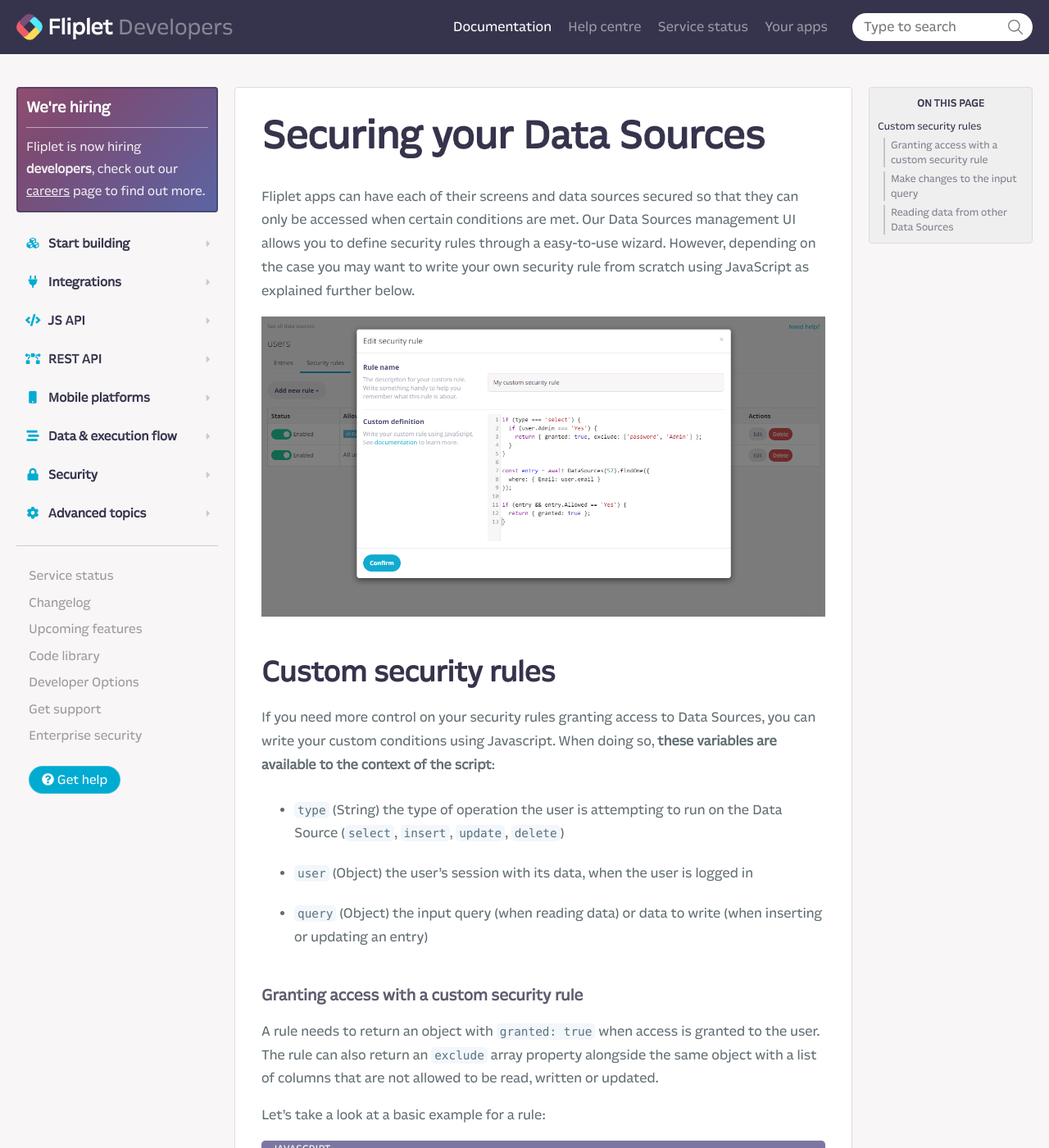
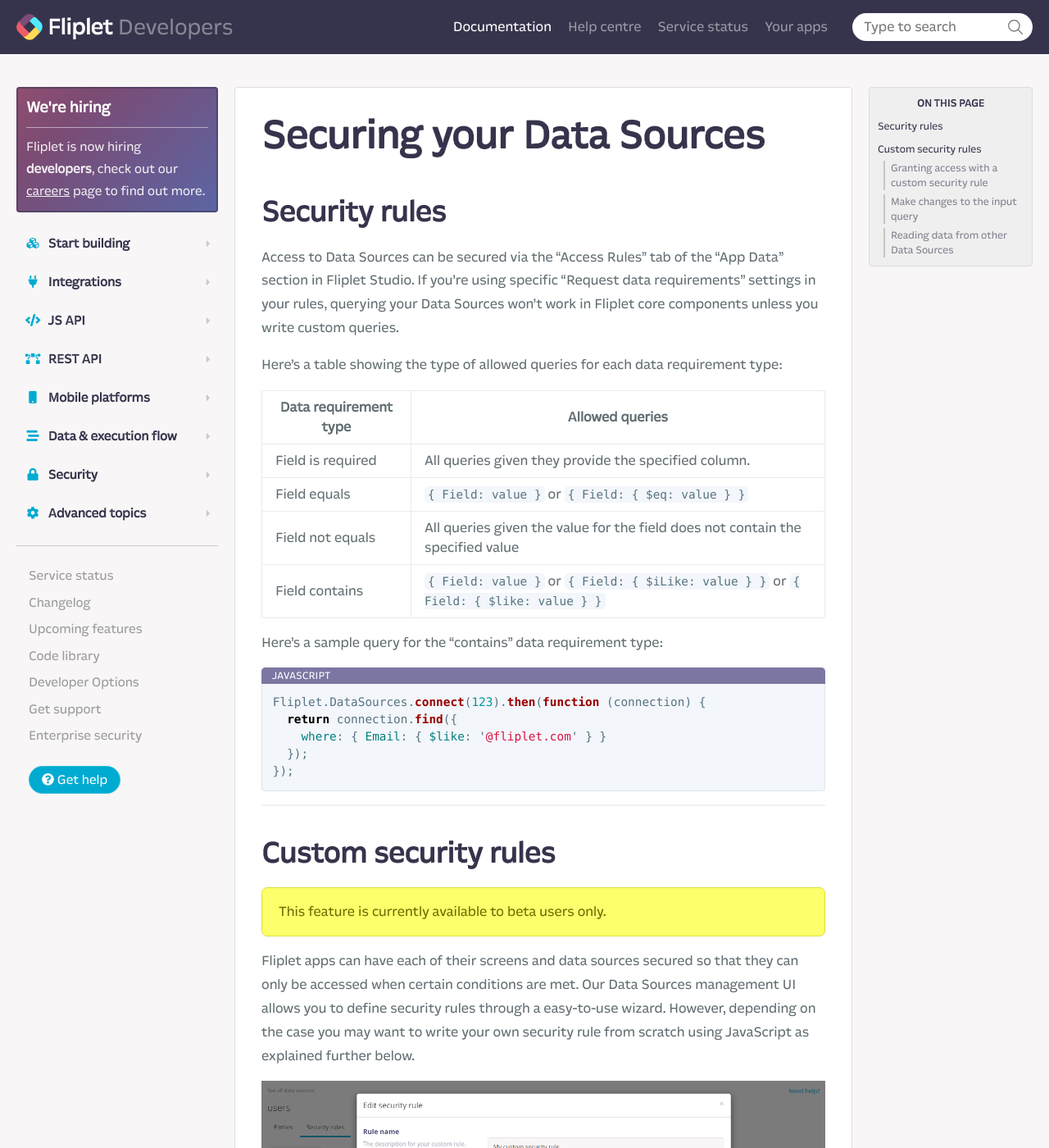
Before and after one commit to Fliplet/fliplet-cli, a Jekyll site: the page built from docs/Data-source-security.md, in a window 1280 px wide and 1400 px high. Shown: the whole window at 82% size. Built offline with Jekyll 4.4.1, drawn with Linux system fonts in a browser that asks for light colours; nearby versions of some CDN libraries; our own code applies the rules of GitHub Pages for plain Markdown files; library files that are not in the unit come from our copies; comment, search, counter and statistics services are not loaded; a style sheet for code colours, icons or effects is not loaded.

Commit message:
docs update for data sources

````diff
--- a/docs/Data-source-security.md
+++ b/docs/Data-source-security.md
@@ -4,11 +4,38 @@
 
 # Securing your Data Sources
 
+## Security rules
+
+Access to Data Sources can be secured via the "Access Rules" tab of the "App Data" section in Fliplet Studio. If you're using specific "Request data requirements" settings in your rules, querying your Data Sources won't work in Fliplet core components unless you write custom queries.
+
+Here's a table showing the type of allowed queries for each data requirement type:
+
+| Data requirement type | Allowed queries                                                                       |
+|-----------------------|---------------------------------------------------------------------------------------|
+| Field is required     | All queries given they provide the specified column.                                  |
+| Field equals          | `{ Field: value }` or `{ Field: { $eq: value } }`                                     |
+| Field not equals      | All queries given the value for the field does not contain the specified value        |
+| Field contains        | `{ Field: value }` or `{ Field: { $iLike: value } }` or `{ Field: { $like: value } }` |
+
+Here's a sample query for the "contains" data requirement type:
+
+```js
+Fliplet.DataSources.connect(123).then(function (connection) {
+  return connection.find({
+    where: { Email: { $like: '@fliplet.com' } }
+  });
+});
+```
+
+---
+
+## Custom security rules
+
+<p class="warning">This feature is currently available to beta users only.</p>
+
 Fliplet apps can have each of their screens and data sources secured so that they can only be accessed when certain conditions are met. Our Data Sources management UI allows you to define security rules through a easy-to-use wizard. However, depending on the case you may want to write your own security rule from scratch using JavaScript as explained further below.
 
 ![Custom security](assets/img/datasource-custom-security.png)
-
-## Custom security rules
 
 If you need more control on your security rules granting access to Data Sources, you can write your custom conditions using Javascript. When doing so, **these variables are available to the context of the script**:
 
--- a/docs/_layouts/default.html
+++ b/docs/_layouts/default.html
@@ -249,6 +249,7 @@
                 <ul>
                   <li><a href="/API/fliplet-encryption.html">Setting up Encryption</a></li>
                   <li><a href="/App-security.html">Securing your Apps</a></li>
+                  <li><a href="/Data-source-security.html">Securing your Data Sources</a></li>
                   <li><a href="/URLs-and-IP-Addresses.html">URLs and IP Addresses</a></li>
                 </ul>
               </li>
````
